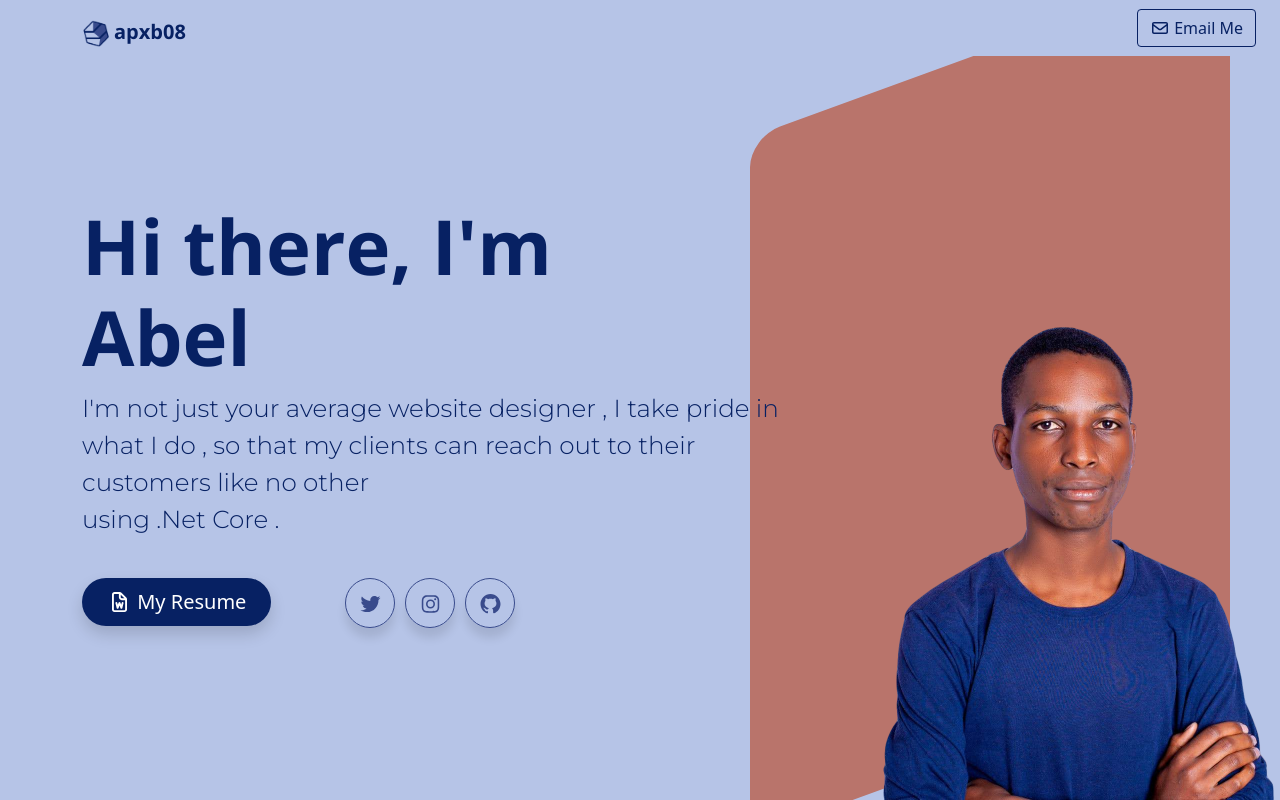
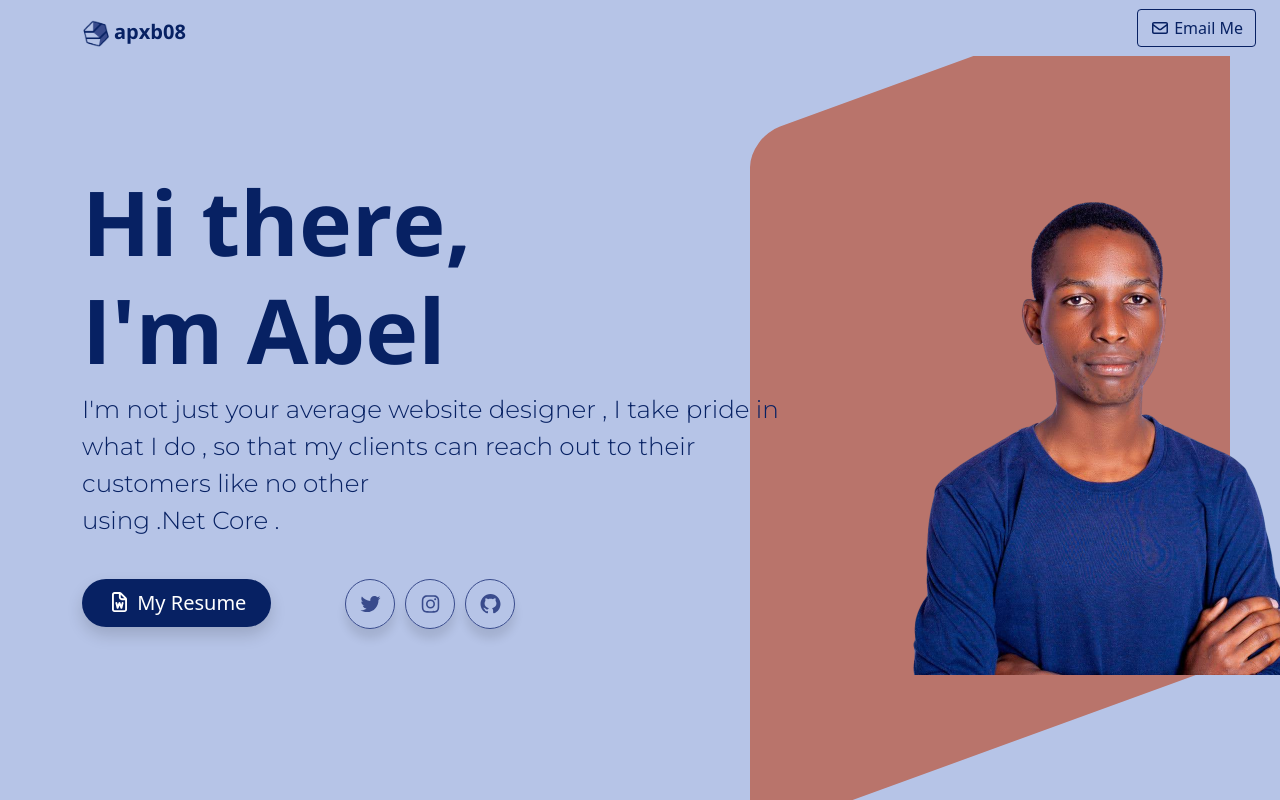
Before and after one commit to apexbravo/Portfolio-Website, a plain HTML site: page Index.html in a window 1280 px wide. Drawn offline with nearby package versions, Linux system fonts and the light colour scheme.

Commit message:
Ui Edit 2

```diff
--- a/Index.html
+++ b/Index.html
@@ -86,15 +86,16 @@
 
 		<section class="intro">
 			<div class="background-shape">
+
 			</div>
-			<img src="./images/abel.png" id="profilepic" />
+
 			<div class="container" id="intro-content">
 				<div class="row">
 					<div class="">
 						<div class="row">
 							<div class="col-md-8 ml-5" id="intro-abel">
 								<div class="typewriter">
-									<h1 class="main-heading col-8">
+									<h1 class="main-heading col-sm-8">
 										Hi there, I'm Abel
 									</h1>
 								</div>
@@ -135,7 +136,9 @@
 								</div>
 
 							</div>
-
+<div class="col-md-4">
+	<img src="./images/abel.png" id="profilepic" />
+</div>
 						</div>
 
 
--- a/css/site.css
+++ b/css/site.css
@@ -145,14 +145,14 @@ background-color: #B6C4E7;
 
 .main-heading{
 font-family: 'Open Sans', sans-serif;
-  font-size: 76px;
+  font-size: 7vw;
   color: #072163;
 }
 
 .intro-text
 {
   font-family: 'Montserrat', sans-serif;
-  font-size: 24px;
+  font-size: 2vw;
   color: #072163;
 }
 /* The typing effect */
@@ -174,7 +174,7 @@ font-family: 'Open Sans', sans-serif;
 
 .intro #intro-content {
   position: relative;
-  top: 25vh;
+  top: 21vh;
 
 
 
@@ -215,8 +215,9 @@ font-family: 'Open Sans', sans-serif;
 #profilepic{
   height:540px;
   width: 432px;
+  max-width: 100%;
   position: absolute;
-right: 0px;
+right: -100px;
 text-shadow: #072163 3px;
 bottom: 0px;
 
```
